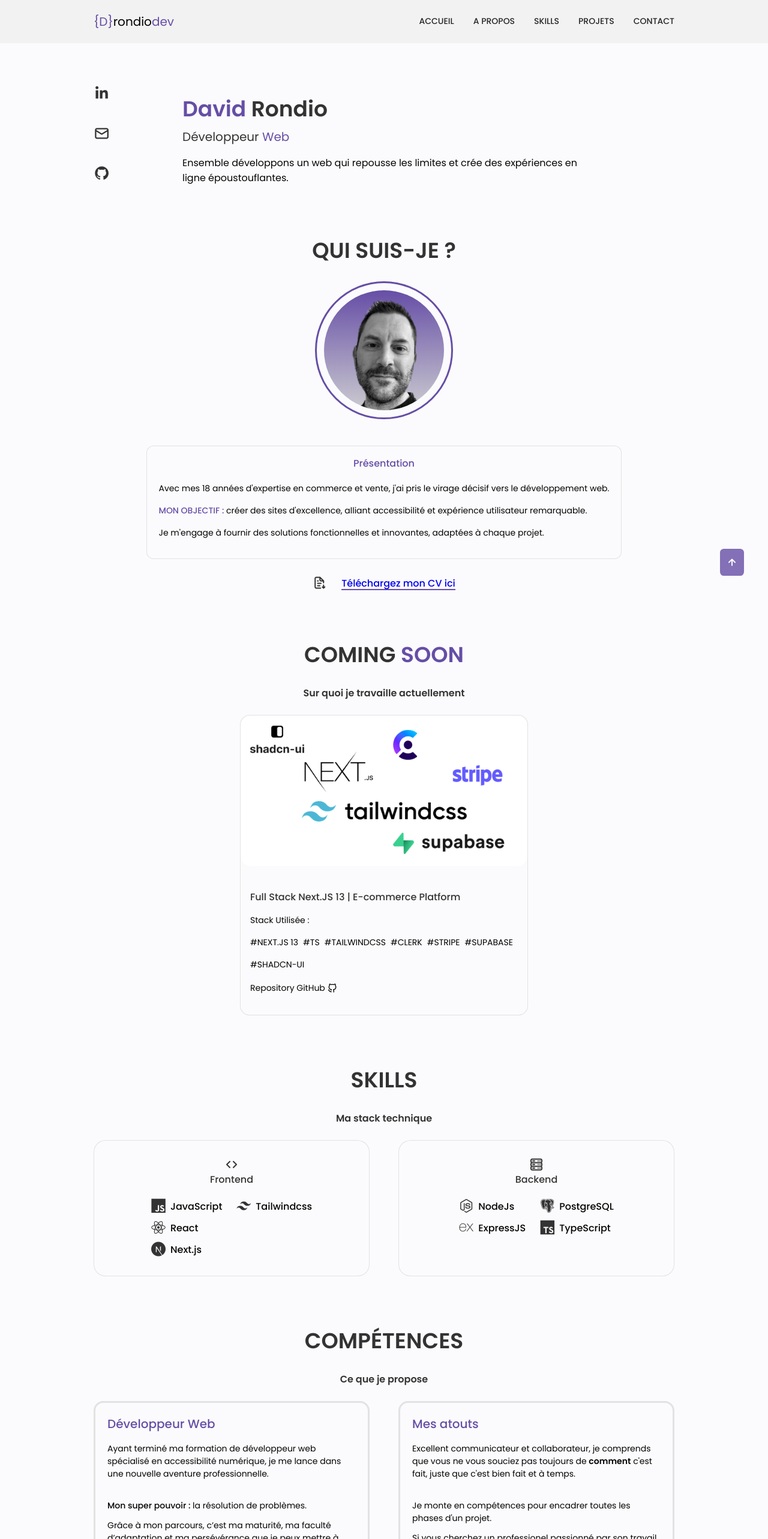
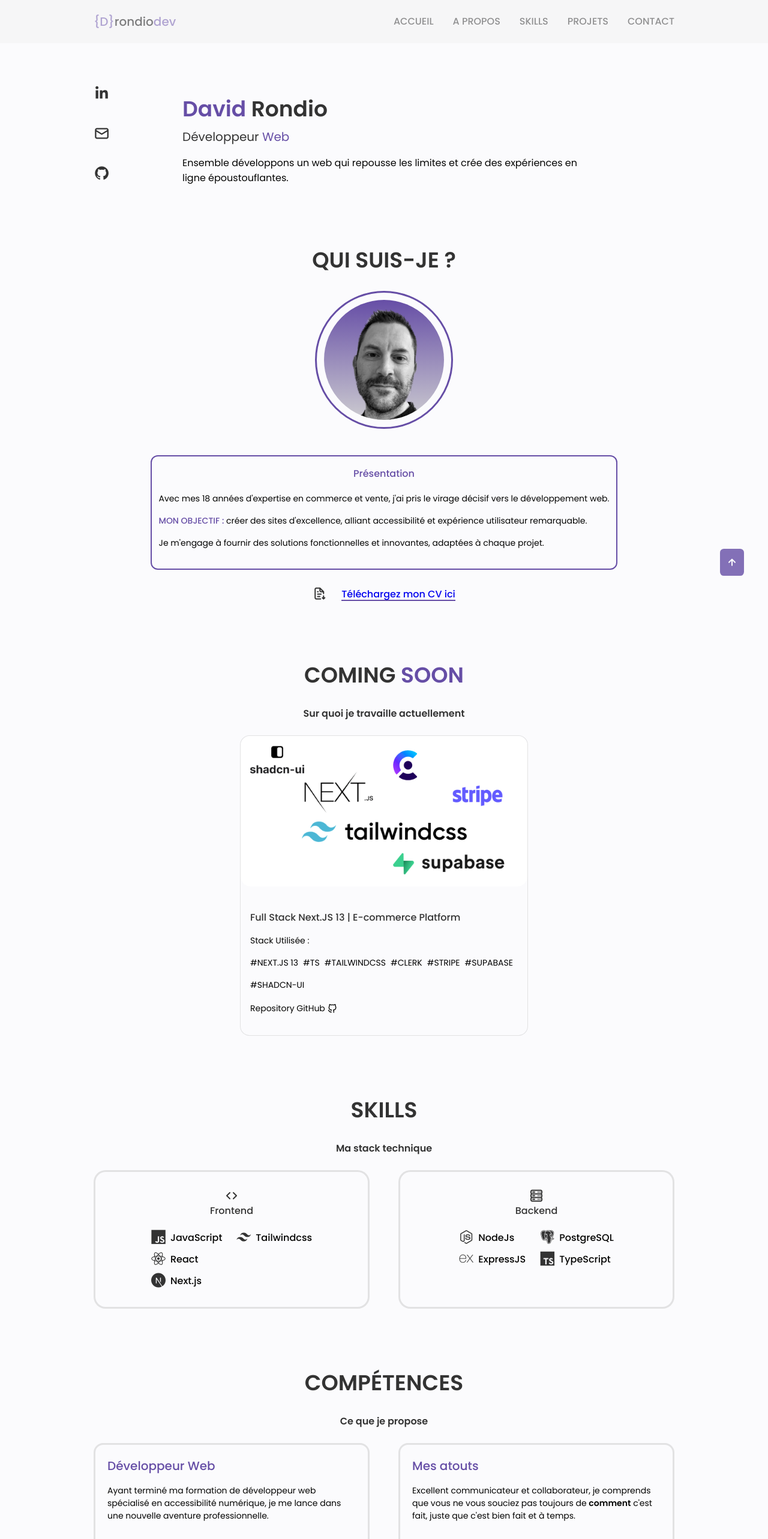
Before and after one commit to drondiodev/React-Portfolio, a React (Vite) app: page / in a window 1280 px wide. Shown: the top 2566 px of the page at 60% size. Built offline with nearby package versions, Linux system fonts and the light colour scheme.

Commit message:
modifications diverses

```diff
--- a/src/App.css
+++ b/src/App.css
@@ -131,6 +131,7 @@ img {
 }
 
 .section__title {
+  padding-top: 1rem;
   font-size: var(--h1-font-size);
   color: var(--title-color);
   text-transform: uppercase;
--- a/src/components/about/about.css
+++ b/src/components/about/about.css
@@ -51,10 +51,11 @@
 
 .about__box {
   background-color: var(--container-color);
-  border: 1px solid rgba(0, 0, 0, 0.1);
+  border: 2px solid var(--primary);
   border-radius: 0.75rem;
+  margin: 0 1rem;
   text-align: center;
-  padding: 1rem 1.25rem;
+  padding: 1rem 0.75rem;
 }
 
 .about__icon {
@@ -122,10 +123,6 @@
 }
 
 @media screen and (max-width: 576px) {
-  .about__info {
-    grid-template-columns: repeat(3, 1fr);
-  }
-
   .about__description {
     padding: 0;
   }
@@ -136,9 +133,3 @@
     grid-template-columns: repeat(2, 1fr);
   }
 }
-
-.about__box:hover {
-  background-color: rgb(140, 135, 135);
-  transition: 0.3s;
-  color: white;
-}
--- a/src/components/header/header.css
+++ b/src/components/header/header.css
@@ -1,6 +1,7 @@
 .header {
   width: 100%;
   position: fixed;
+  opacity: 0.5;
   top: 0;
   left: 0;
   z-index: var(--z-fixed);
@@ -18,6 +19,7 @@
 .nav__logo {
   color: black;
   font-size: var(--h3-font-size);
+  font-weight: var(--font-medium);
 }
 
 .nav__logo span {
@@ -34,13 +36,14 @@
   display: flex;
   column-gap: 2rem;
   text-transform: uppercase;
+
 }
 
 .nav__link {
   display: flex;
   flex-direction: column;
   align-items: center;
-  font-size: var(--small-font-size);
+  font-size: var(--normal-font-size);
   color: #262626;
   font-weight: var(--font-medium);
   transition: border 200ms;
--- a/src/components/services/services.css
+++ b/src/components/services/services.css
@@ -45,11 +45,6 @@
   border-radius: 1.5rem;
 }
 
-/* .services__modal-title,
-.services__modal-description {
-  text-align: center;
-} */
-
 .services__modal-title {
   font-size: var(--h3-font-size);
   font-weight: var(--font-medium);
@@ -58,7 +53,6 @@
 
 .services__modal-description {
   font-size: var(--small-font-size);
-  /* padding: 0 3.5rem; */
   margin-bottom: var(--mb-2);
 }
 
--- a/src/components/skills/skills.css
+++ b/src/components/skills/skills.css
@@ -6,7 +6,7 @@
 
 .skills__content {
   background-color: var(--container-color);
-    border: 1px solid rgba(0, 0, 0, 0.1);
+  border: 3px solid rgba(0, 0, 0, 0.1);
   padding: 2rem 4rem;
   border-radius: 1.25rem;
 }
```
Lines whose indentation alone changed are shown as unchanged.
